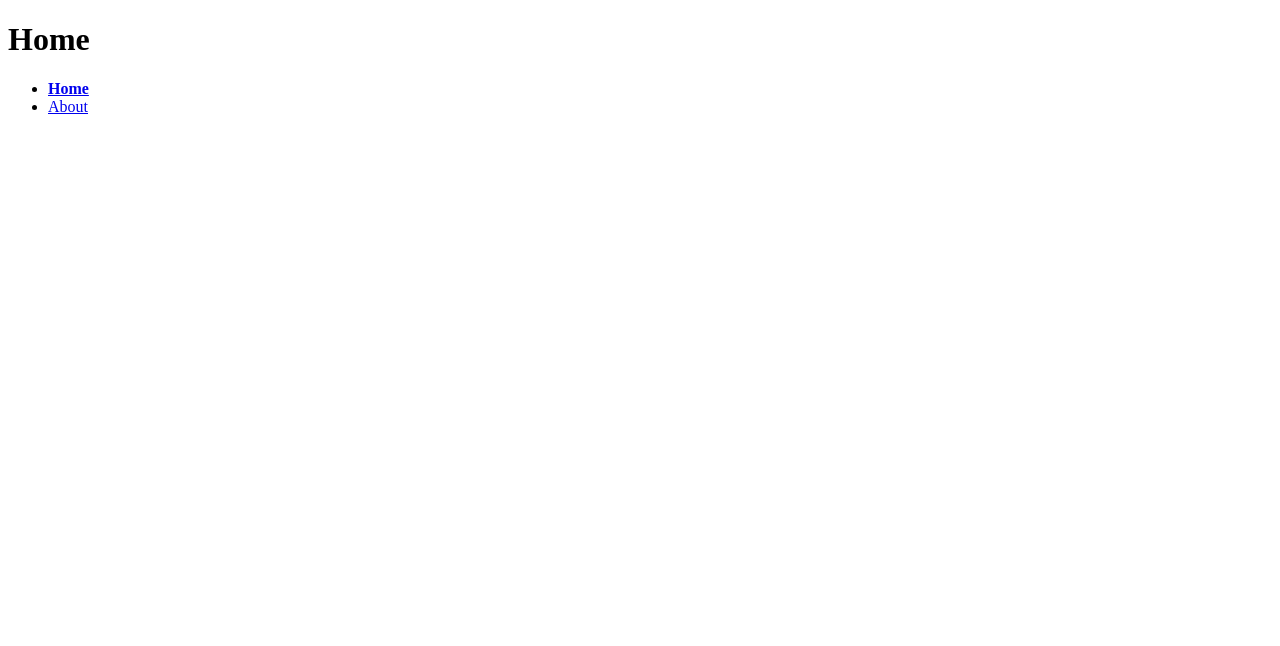
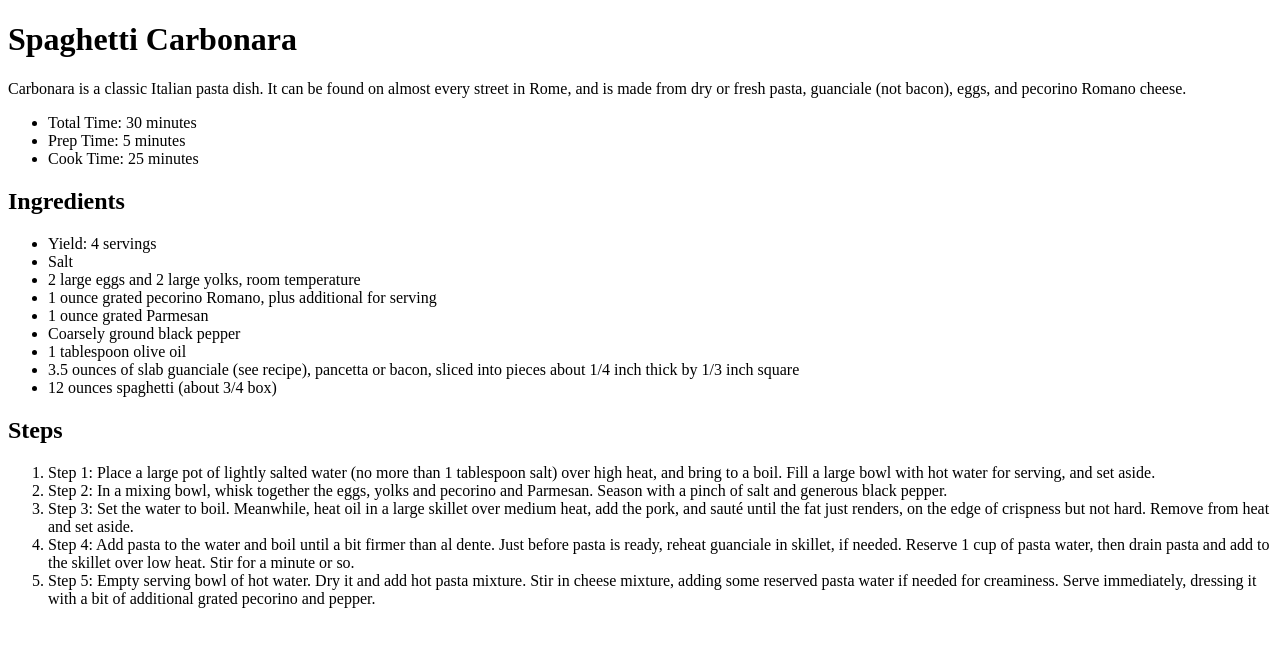
Before and after one commit to HUCKL3B3RRYF1NN/tag_soup, a plain HTML site: page index.html in a window 1280 px wide. Drawn offline with Linux system fonts and the light colour scheme.

Commit message:
initial attempt

```diff
--- a/index.html
+++ b/index.html
@@ -4,17 +4,44 @@
     <meta charset="UTF-8">
     <meta name="viewport" content="width=device-width, initial-scale=1.0">
     <meta http-equiv="X-UA-Compatible" content="ie=edge">
-    <title>Homepage</title>
+    <title>Home</title>
     <link rel="stylesheet" href="screen.css">
   </head>
   <body>
-    <h1>Home</h1>
-    <nav>
+    <h1>Spaghetti Carbonara</h1>
+    <a href="https://cooking.nytimes.com/recipes/12965-spaghetti-carbonara"></a>
+    <p>
+      Carbonara is a classic Italian pasta dish. It can be found on almost every street in Rome, and is made from dry or fresh pasta, guanciale (not bacon), eggs, and pecorino Romano cheese.
+    </p>
+    <ul>
+      <li>Total Time: 30 minutes</li>
+      <li>Prep Time: 5 minutes</li>
+      <li>Cook Time: 25 minutes</li>
+    </ul>
+    <section>
+      <h2>Ingredients</h2>
       <ul>
-        <li><a href="index.html" class="active">Home</a></li>
-        <li><a href="about.html">About</a></li>
+        <li>Yield: 4 servings</li>
+        <li>Salt</li>
+        <li>2 large eggs and 2 large yolks, room temperature</li>
+        <li>1 ounce grated pecorino Romano, plus additional for serving</li>
+        <li>1 ounce grated Parmesan</li>
+        <li>Coarsely ground black pepper</li>
+        <li>1 tablespoon olive oil</li>
+        <li>3.5 ounces of slab guanciale (see recipe), pancetta or bacon, sliced into pieces about 1/4 inch thick by 1/3 inch square</li>
+        <li>12 ounces spaghetti (about 3/4 box)</li>
       </ul>
-    </nav>
+    </section>
+    <section>
+      <h2>Steps</h2>
+      <ol>
+        <li>Step 1: Place a large pot of lightly salted water (no more than 1 tablespoon salt) over high heat, and bring to a boil. Fill a large bowl with hot water for serving, and set aside.</li>
+        <li>Step 2: In a mixing bowl, whisk together the eggs, yolks and pecorino and Parmesan. Season with a pinch of salt and generous black pepper.</li>
+        <li>Step 3: Set the water to boil. Meanwhile, heat oil in a large skillet over medium heat, add the pork, and sauté until the fat just renders, on the edge of crispness but not hard. Remove from heat and set aside.</li>
+        <li>Step 4: Add pasta to the water and boil until a bit firmer than al dente. Just before pasta is ready, reheat guanciale in skillet, if needed. Reserve 1 cup of pasta water, then drain pasta and add to the skillet over low heat. Stir for a minute or so.</li>
+        <li>Step 5: Empty serving bowl of hot water. Dry it and add hot pasta mixture. Stir in cheese mixture, adding some reserved pasta water if needed for creaminess. Serve immediately, dressing it with a bit of additional grated pecorino and pepper.</li>
+      </ol>
+    </section>
     <script src="index.js"></script>
   </body>
 </html>
```
